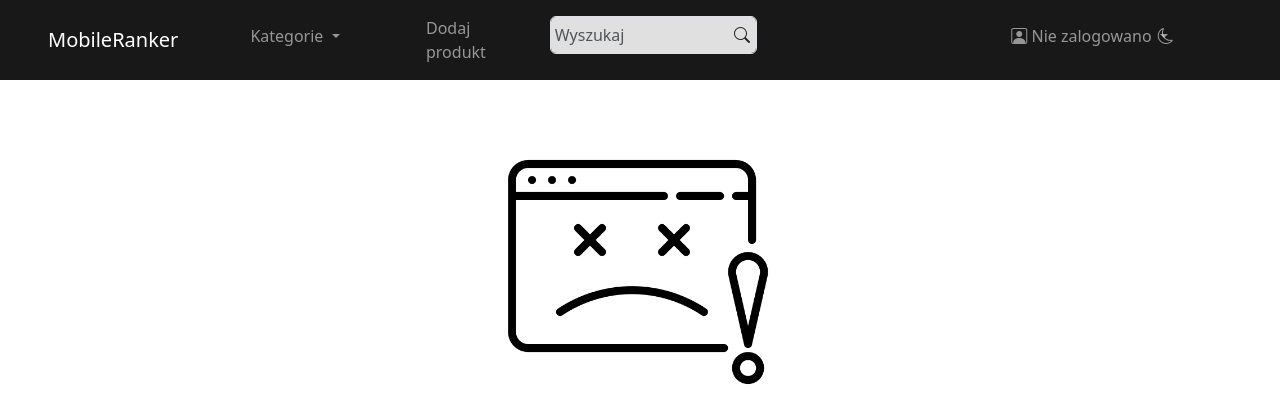
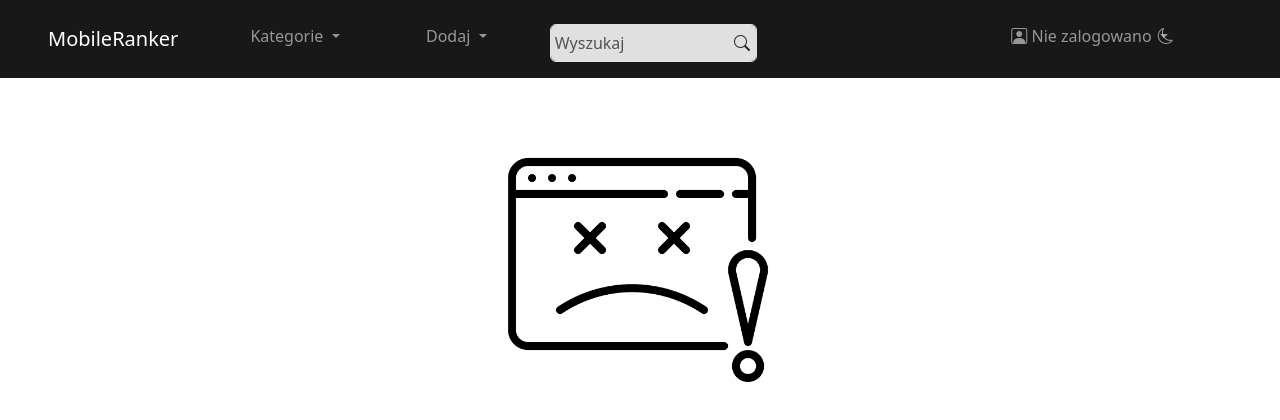
Before and after one commit to MarcinzNS/mdvos, a Django app: template templates/503.html in a window 1280 px wide. Shown: the top 420 px of the page. Run offline with Django 4.2, Linux system fonts and the light colour scheme; the template is opened without the code that fills it, so the values that code supplies are empty.

Commit message:
link w base dla add_so

```diff
--- a/templates/base.html
+++ b/templates/base.html
@@ -33,11 +33,11 @@
 
         <div class="collapse navbar-collapse justify-content-between" id="mainmenu">
           <div class="row w-100">
-            <div class="col-sm-6 col-xl-2 my-2">
+            <div class="col-sm-6 col-xl-2 mt-2">
               <ul class="navbar-nav mx-3">
                 <li class="nav-item dropdown">
                   <a class="nav-link dropdown-toggle" data-bs-toggle="dropdown" role="button" aria-expanded="false" id="category" aria-haspopup="true"> Kategorie </a>
-                  <div class="dropdown-menu" aria-labelledby="category px-3">
+                  <div class="dropdown-menu" aria-labelledby="category">
                     <a class="dropdown-item" href="{% url 'devices' category='PHONE' %}"><i class="bi bi-phone"></i> Telefony </a>
                     <a class="dropdown-item" href="{% url 'devices' category='TABLET' %}"><i class="bi bi-tablet"></i> Tablety </a>
                     <a class="dropdown-item" href="{% url 'devices' category='LAPTOP' %}"><i class="bi bi-laptop"></i> Laptopy </a>
@@ -47,17 +47,19 @@
               </ul>
             </div>
 
-            <div class="col-sm-12 col-xl-6 ">
+            <div class="col-sm-12 col-xl-6 mt-2 ">
               <div class="row ">
                 <div class=" col-xl-3 ">
                   <ul class="navbar-nav mx-3">
-                    <li class="nav-item">
+                    <li class="nav-item dropdown">
+                      <a class="nav-link dropdown-toggle" data-bs-toggle="dropdown" role="button" aria-expanded="false" id="add" aria-haspopup="true"> Dodaj </a>
+                      <div class="dropdown-menu" aria-labelledby="add">
+                        <a class="dropdown-item" href="{% url 'add_device' %}"><i class="bi bi-phone"></i> Urządzenie </a>
+                        <a class="dropdown-item" href="{% url 'add_os' %}"><i class="bi bi-gear-wide-connected"></i>System operacyjny </a>
 
-                    <a class="nav-link text" href="{% url 'add_device' %}" >Dodaj produkt</a>
-                  </li>
+                      </div>
+                    </li>
                   </ul>
-
-
                 </div>
                 <div class="col-sm-6 col-xl-6">
                   <form class="form-inline mx-3 my-2">
```
